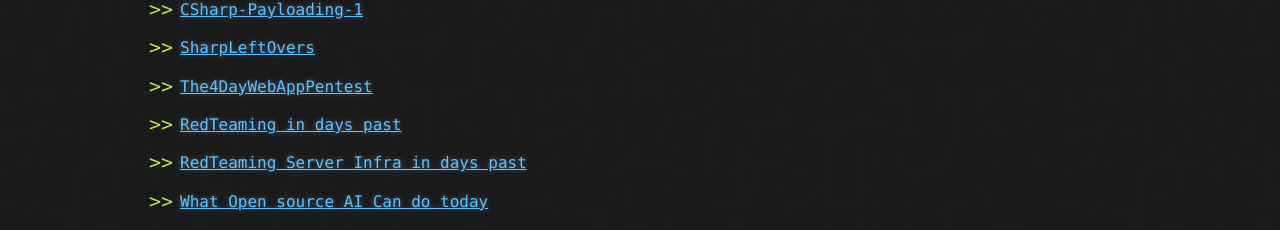
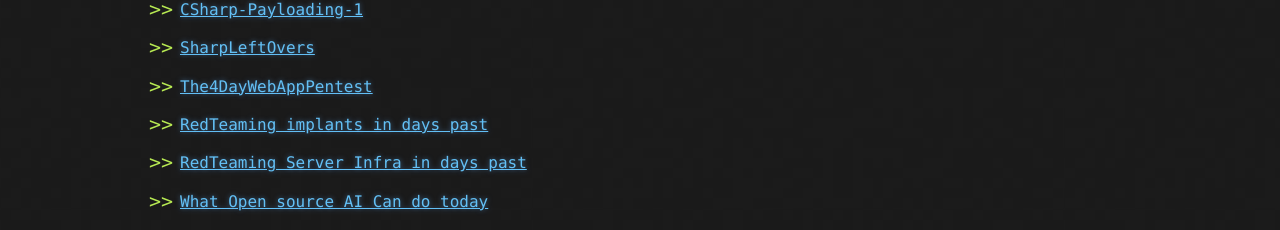
Before and after one commit to ceramicskate0/ceramicskate0.github.io, a Jekyll site: the page built from index.md, in a window 1280 px wide. Shown: the part 855-1085 px from the top of the page. Built offline with Jekyll 4.4.1, drawn with Linux system fonts in a browser that asks for light colours; our own code applies the rules of GitHub Pages for plain Markdown files.

Commit message:
Update link text for RedTeaming section

```diff
--- a/index.md
+++ b/index.md
@@ -27,7 +27,7 @@ layout: default
 
 - [The4DayWebAppPentest](./The4DayWebAppPentest.html)
 
-- [RedTeaming in days past](./TheNotSoOldDaysOfRedTeaming.html)
+- [RedTeaming implants in days past](./TheNotSoOldDaysOfRedTeaming.html)
 
 - [RedTeaming Server Infra in days past](./RedTeamingInfraThoughts.html)
 
```
